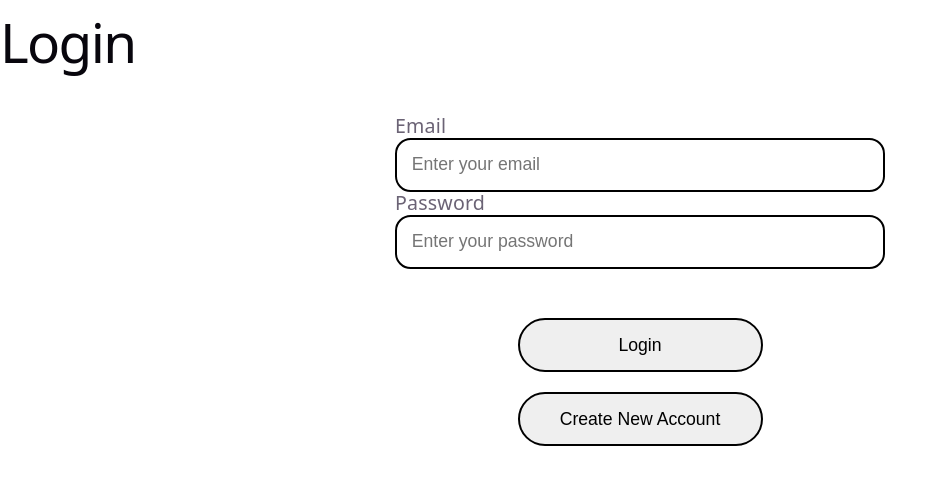
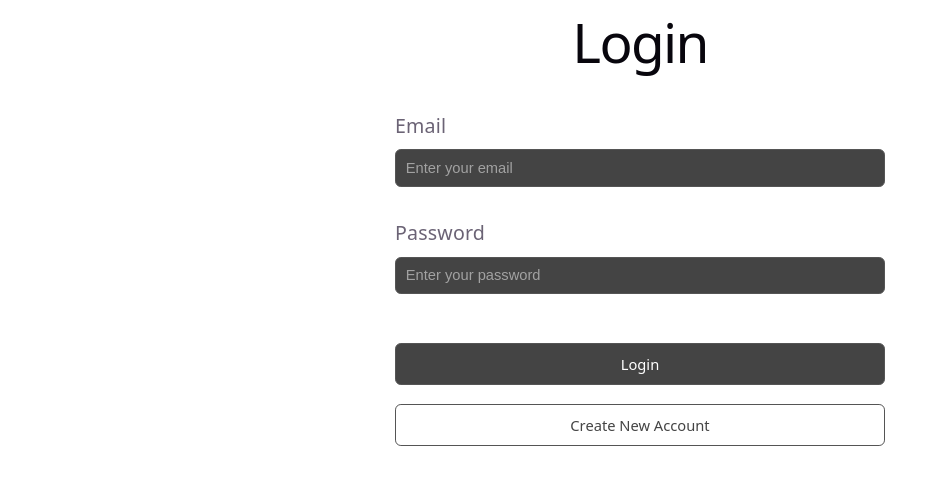
Before and after one commit to markbjoseph/Job-Tracker, a React app in the folder frontend/: page / in a window 1280 px wide. Shown: the top 484 px of the page, without its empty margins (0-943 px from the left). Built offline with nearby package versions, Linux system fonts and the light colour scheme; the HTML template or start-up script is replaced by a standard one.

Commit message:
changed the design of the login page

```diff
--- a/frontend/src/login.css
+++ b/frontend/src/login.css
@@ -16,23 +16,37 @@
     flex-direction: column;
     align-items: flex-start;
     width: 100%;
+
+    /* gap between each label and its text box */
+    gap: 0.75rem;
+}
+
+/* space between the email section and the password section */
+.input-container input + label {
+    margin-top: 1.5rem;
 }
 
 .input-container label {
     font-size: 1.25rem;
 }
 
+/* same look as the other text boxes in the app (registration, account, workspace, share pop-up) */
 .input-container input {
     width: 31.25rem;
-    padding: 0.9375rem;
-    font-size: 1.125rem;
+    max-width: 100%;
+    padding: 0.625rem;
     box-sizing: border-box;
-    border-radius: 1rem;
-    border: 0.1875rem solid black;
+
+    border: 1px solid #555;
+    border-radius: 0.375rem;
+
+    background-color: #444;
+    color: white;
+    font-size: 0.9375rem;
 }
 
-.input-container input:hover {
-    border: 0.1875rem solid #ccc;
+.input-container input::placeholder {
+    color: rgba(255, 255, 255, 0.5);
 }
 
 .button-container {
@@ -42,15 +56,42 @@
     gap: 1.25rem;
 }
 
+/* buttons styled like the text boxes: dark grey, white text, thin border, same width
+   (same as the registration page) */
 .button-container button {
-    width: 15.625rem;
-    padding: 0.9375rem;
-    font-size: 1.125rem;
-    border-radius: 2rem;
-    border: 0.1875rem solid black;
+    width: 31.25rem;
+    max-width: 100%;
+    padding: 0.625rem;
     box-sizing: border-box;
+
+    border: 1px solid #555;
+    border-radius: 0.375rem;
+
+    background-color: #444;
+    color: white;
+    font-family: inherit;
+    font-size: 0.9375rem;
+    cursor: pointer;
 }
 
 .button-container button:hover {
-    border: 0.1875rem solid #ccc;
+    background-color: #555;
 }
+
+/* "Create New Account" is the secondary option, so it's lighter */
+.button-container button[type="button"] {
+    background-color: transparent;
+    color: #444;
+}
+
+.button-container button[type="button"]:hover {
+    background-color: rgba(0, 0, 0, 0.06);
+}
+
+
+
+
+/* "Login" heading, centred above the form */
+.login-title {
+    text-align: center;
+}
--- a/frontend/src/login.jsx
+++ b/frontend/src/login.jsx
@@ -41,7 +41,7 @@ function Login() {
 
     return (
         <div>
-            <h1>Login</h1>
+            <h1 className="login-title">Login</h1>
 
             <div className="login-page">
 
```
